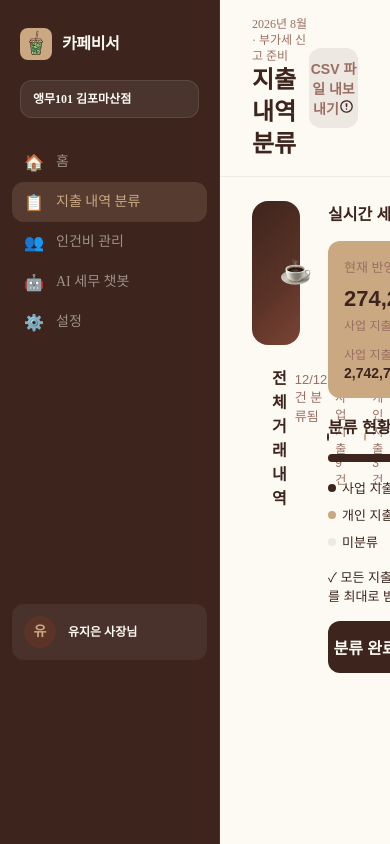
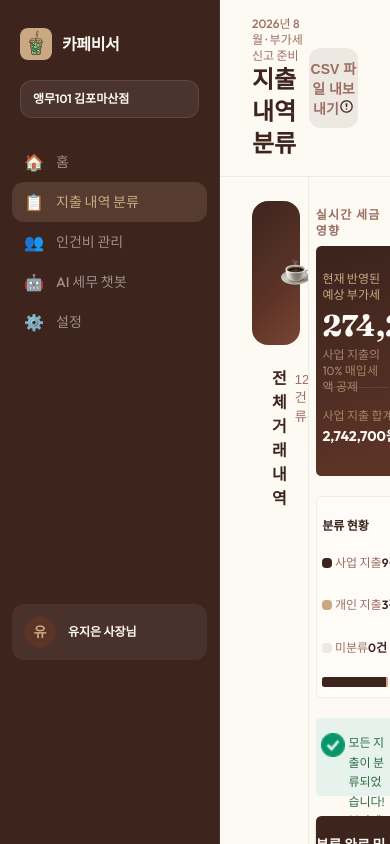
Before and after one commit to 2023110553/caffeine, a React (Vite) app: page /app/transactions/review in a window 390 px wide. Built offline with nearby package versions, Linux system fonts and the light colour scheme; no server answers; a web font is replaced by a local one.

Commit message:
사이드바 css 반응형, 로직 수정, 코드순서 변경, 폰트 적용

```diff
--- a/index.html
+++ b/index.html
@@ -1,15 +1,26 @@
 <!doctype html>
 <html lang="en">
+
 <head>
   <meta charset="UTF-8" />
   <link rel="icon" type="image/svg+xml" href="/favicon.svg" />
-    <link rel="stylesheet" as="style" crossorigin href="https://cdn.jsdelivr.net/gh/orioncactus/pretendard/dist/web/static/pretendard.css" />
+  <link rel="stylesheet" as="style" crossorigin
+    href="https://cdn.jsdelivr.net/gh/orioncactus/pretendard/dist/web/static/pretendard.css" />
   <link rel="stylesheet" href="https://fonts.googleapis.com/css2?family=JetBrains+Mono:wght@400;500&display=swap" />
   <meta name="viewport" content="width=device-width, initial-scale=1.0" />
   <title>frontend</title>
+
+  <link rel="preconnect" href="https://fonts.googleapis.com" />
+  <link rel="preconnect" href="https://fonts.gstatic.com" crossorigin />
+
+  <link
+    href="https://fonts.googleapis.com/css2?family=Fraunces:wght@400;600;700&family=Outfit:wght@400;500;600;700&display=swap"
+    rel="stylesheet" />
 </head>
+
 <body>
   <div id="root"></div>
   <script type="module" src="/src/main.jsx"></script>
 </body>
+
 </html>
--- a/src/app/transactions/components/TaxImpactPanel.jsx
+++ b/src/app/transactions/components/TaxImpactPanel.jsx
@@ -1,13 +1,18 @@
 import styled from "styled-components";
 import Button from "../../../components/Button";
-
+import CheckIcon from "../../../assets/checkIcon.png";
 const BAR_COLOR = {
   business: "bg_brown",
   personal: "bg_beige",
   unclassified: "bg_gray",
 };
 
+
 function TaxImpactPanel({ summary, estimatedVat }) {
+
+  // 중복 계산 줄이기
+  const isCompleted = summary.unclassified.count === 0;
+
   const totalAmount =
     summary.business.total + summary.personal.total + summary.unclassified.total;
 
@@ -15,178 +20,513 @@ function TaxImpactPanel({ summary, estimatedVat }) {
     <Wrapper>
       <PanelTitle>실시간 세금 영향</PanelTitle>
 
-      <VatBox>
+      <VatBox $completed={isCompleted}>
         <Label>현재 반영된 예상 부가세</Label>
         <VatAmount>{estimatedVat.toLocaleString()}원</VatAmount>
         <SubLabel>사업 지출의 10% 매입세액 공제</SubLabel>
-
+        {/*로직 추가 미분류에따른*/}
+        {isCompleted && (
           <StatGrid>
             <div>
               <StatLabel>사업 지출 합계</StatLabel>
-            <StatValue>{summary.business.total.toLocaleString()}원</StatValue>
+              <StatValue>
+                {summary.business.total.toLocaleString()}원
+              </StatValue>
             </div>
+
             <div>
               <StatLabel>분류 건수</StatLabel>
               <StatValue>{summary.business.count}건</StatValue>
             </div>
           </StatGrid>
+        )}
       </VatBox>
 
       <BreakdownTitle>분류 현황</BreakdownTitle>
 
+      <BreakdownList>
+        <BreakdownRow>
+          <RowLabel>
+            <Dot $color="bg_brown" />
+            사업 지출
+          </RowLabel>
+
+          <RowValue>
+            <Count>{summary.business.count}건</Count>
+            <Amount>{summary.business.total.toLocaleString()}원</Amount>
+          </RowValue>
+        </BreakdownRow>
+
+        <BreakdownRow>
+          <RowLabel>
+            <Dot $color="bg_beige" />
+            개인 지출
+          </RowLabel>
+
+          <RowValue>
+            <Count>{summary.personal.count}건</Count>
+            <Amount>{summary.personal.total.toLocaleString()}원</Amount>
+          </RowValue>
+        </BreakdownRow>
+
+        <BreakdownRow>
+          <RowLabel>
+            <Dot $color="bg_gray" />
+            미분류
+          </RowLabel>
+
+          <RowValue>
+            <Count>{summary.unclassified.count}건</Count>
+            <Amount>{summary.unclassified.total.toLocaleString()}원</Amount>
+          </RowValue>
+        </BreakdownRow>
+      </BreakdownList>
       <SegmentBar>
         {["business", "personal", "unclassified"].map((key) => {
-          const ratio = totalAmount === 0 ? 0 : (summary[key].total / totalAmount) * 100;
+          const ratio =
+            totalAmount === 0
+              ? 0
+              : (summary[key].total / totalAmount) * 100;
+
           if (ratio === 0) return null;
-          return <Segment key={key} $color={BAR_COLOR[key]} style={{ width: `${ratio}%` }} />;
+
+          return (
+            <Segment
+              key={key}
+              $color={BAR_COLOR[key]}
+              style={{ width: `${ratio}%` }}
+            />
+          );
         })}
       </SegmentBar>
 
-      <BreakdownList>
-        <BreakdownRow>
-          <RowLabel><Dot $color="bg_brown" />사업 지출</RowLabel>
-          <RowValue>{summary.business.count}건 {summary.business.total.toLocaleString()}원</RowValue>
-        </BreakdownRow>
-        <BreakdownRow>
-          <RowLabel><Dot $color="bg_beige" />개인 지출</RowLabel>
-          <RowValue>{summary.personal.count}건 {summary.personal.total.toLocaleString()}원</RowValue>
-        </BreakdownRow>
-        <BreakdownRow>
-          <RowLabel><Dot $color="bg_gray" />미분류</RowLabel>
-          <RowValue>{summary.unclassified.count}건 {summary.unclassified.total.toLocaleString()}원</RowValue>
-        </BreakdownRow>
-      </BreakdownList>
+      {/*로직 수정*/}
+      <Notice $completed={isCompleted}>
+        <Icon>
+          {isCompleted ? <img src={CheckIcon} alt="" /> : "💡"}
+        </Icon>
 
-      {summary.unclassified.count === 0 && (
-        <Notice>✓ 모든 지출이 분류되었습니다! 부가세 공제를 최대로 받을 수 있어요.</Notice>
+        <span>
+          {isCompleted ? (
+            <>모든 지출이 분류되었습니다! 부가세 공제를 최대로 받을 수 있어요.</>
+          ) : (
+            <>
+              아직 <strong>{summary.unclassified.count}건</strong>이 미분류입니다.
+              <br />
+              모두 분류하면 공제 혜택을 최대로 받을 수 있어요.
+            </>
           )}
+        </span>
+      </Notice>
 
       <Button variant="button_large_brown" size="large">
-        분류 완료 및 부가세 예측 반영하기
+        {isCompleted
+          ? "분류 완료 및 부가세 예측 반영하기"
+          : "분류 완료 및 부가세 예측하기"}
       </Button>
-      <SavingText>절감 예상: {estimatedVat.toLocaleString()}원</SavingText>
+      {/*절감예상 표시유무 */}
+      {isCompleted && (
+        <SavingText>
+          절감 예상: <strong>{estimatedVat.toLocaleString()}원</strong>
+        </SavingText>
+      )}
     </Wrapper>
   );
 }
 
 const Wrapper = styled.aside`
-  width: 280px; /* TODO: design token화 */
-  flex-shrink: 0;
+  box-sizing: border-box;
+  width: 24.005vw;
   height: 100%;
-  overflow-y: auto; /* 안전장치: 내용 넘칠 경우에만 자체 스크롤 */
+  flex: 0 0 24.005vw;
+
   display: flex;
   flex-direction: column;
-  gap: 16px; /* TODO: design token화 */
-  padding: 24px 20px; /* TODO: design token화 */
+
+  padding: 3.529vh 1.783vw 3.529vh 1.715vw;
+
+  overflow-y: hidden;
+
+  background-color: #fdf9f3;
+  border-left: 0.069vw solid rgba(61, 37, 30, 0.08);
+
+  font-family: "Outfit", sans-serif;
+
+  > button {
+    box-sizing: border-box;
+    width: 100%;
+    height: 7.059vh;
+    min-height: 7.059vh;
+
+    margin-top: 2.353vh;
+    padding: 2.059vh 0;
+
+    color: #fdf9f3;
+    background-color: #3d251e;
+
+    border: none;
+    border-radius: 1.372vw;
+
+    box-shadow:
+      0 0.588vh 0.686vw
+      rgba(61, 37, 30, 0.25);
+
+    font-family: "Outfit", sans-serif;
+    font-size: 0.875rem;
+    font-weight: 700;
+    line-height: 1.225rem;
+
+    text-align: center;
+    white-space: nowrap;
+  }
 `;
 
 const PanelTitle = styled.p`
-  color: ${({ theme }) => theme.colors.txt_brown};
-  font-weight: 700;
+
+  box-sizing: border-box;
+  width: 100%;
+  height: 4.706vh;
+
+  margin: 0;
+  padding-bottom: 2.353vh;
+
+  color: #9b6e62;
+
+  font-family: "Outfit", sans-serif;
+  font-size: 0.75rem;
+  font-weight: 600;
+  line-height: 1rem;
+  letter-spacing: 0.075rem;
 `;
 
 const VatBox = styled.div`
+
+  box-sizing: border-box;
+  width: 100%;
+  height: ${({ $completed }) =>
+    $completed ? "27.175vh" : "16.765vh"};
+  min-height: ${({ $completed }) =>
+    $completed ? "27.175vh" : "16.765vh"};
+
   display: flex;
   flex-direction: column;
-  gap: 4px; /* TODO: design token화 */
-  background-color: ${({ theme }) => theme.colors.bg_beige};
-  border-radius: ${({ theme }) => theme.radius.medium_large};
-  padding: 16px; /* TODO: design token화 */
+
+  margin-bottom: 2.353vh;
+  padding: 2.941vh 1.715vw;
+
+  border-radius: 1.372vw;
+
+  background: ${({ $completed }) =>
+    $completed
+      ? `linear-gradient(
+          164deg,
+          #3d251e 8.5%,
+          #5c3327 91.5%
+        )`
+      : `linear-gradient(
+          170deg,
+          #3d251e 8.5%,
+          #5c3327 91.5%
+        )`};
 `;
 
 const Label = styled.p`
-  color: ${({ theme }) => theme.colors.txt_beige};
-  font-size: 13px; /* TODO: design token화 */
+  margin: 0;
+
+  color: #c9a882;
+
+  font-family: "Outfit", sans-serif;
+  font-size: 0.75rem;
+  font-weight: 500;
+  line-height: 1rem;
 `;
 
 const VatAmount = styled.p`
-  color: ${({ theme }) => theme.colors.txt_brown};
-  font-size: 22px; /* TODO: design token화 */
+  height: 5.882vh;
+
+  margin: 0;
+  padding-top: 0.588vh;
+
+  color: #fdf9f3;
+
+  font-family: "Fraunces", serif;
+  font-size: 1.875rem;
   font-weight: 700;
+  line-height: 2.25rem;
+
+  white-space: nowrap;
 `;
 
 const SubLabel = styled.p`
-  color: ${({ theme }) => theme.colors.txt_beige};
-  font-size: 12px; /* TODO: design token화 */
+  height: 2.647vh;
+
+  margin: 0;
+  padding-top: 0.294vh;
+
+  color: rgba(201, 168, 130, 0.7);
+
+  font-family: "Outfit", sans-serif;
+  font-size: 0.75rem;
+  font-weight: 400;
+  line-height: 1rem;
 `;
 
 const StatGrid = styled.div`
-  display: flex;
-  justify-content: space-between;
-  margin-top: 8px; /* TODO: design token화 */
+  box-sizing: border-box;
+  width: 100%;
+
+  display: grid;
+  grid-template-columns: 1fr 1fr;
+  column-gap: 1.029vw;
+
+  margin-top: 2.353vh;
+  padding-top: 2.353vh;
+
+  border-top: 0.069vw solid rgba(255, 255, 255, 0.1);
 `;
 
 const StatLabel = styled.p`
-  color: ${({ theme }) => theme.colors.txt_beige};
-  font-size: 12px; /* TODO: design token화 */
+  margin: 0;
+
+  color: rgba(201, 168, 130, 0.7);
+
+  font-family: "Outfit", sans-serif;
+  font-size: 0.75rem;
+  font-weight: 400;
+  line-height: 1rem;
+
+  white-space: nowrap;
 `;
 
 const StatValue = styled.p`
-  color: ${({ theme }) => theme.colors.txt_brown};
-  font-weight: 600;
-  font-size: 14px; /* TODO: design token화 */
+  height: 3.235vh;
+
+  margin: 0;
+  padding-top: 0.294vh;
+
+  color: #fdf9f3;
+
+  font-family: "Outfit", sans-serif;
+  font-size: 0.875rem;
+  font-weight: 700;
+  line-height: 1.25rem;
+
+  white-space: nowrap;
 `;
 
 const BreakdownTitle = styled.p`
-  color: ${({ theme }) => theme.colors.txt_brown};
+
+  box-sizing: border-box;
+  width: 100%;
+  height: 4.824vh;
+
+  margin: 0;
+  padding: 2.471vh 1.441vw 0;
+
+  color: #3d251e;
+  background-color: #fffcf8;
+
+  border-top: 0.069vw solid rgba(61, 37, 30, 0.07);
+  border-right: 0.069vw solid rgba(61, 37, 30, 0.07);
+  border-left: 0.069vw solid rgba(61, 37, 30, 0.07);
+
+  border-radius: 1.372vw 1.372vw 0 0;
+
+  font-family: "Outfit", sans-serif;
+  font-size: 0.75rem;
   font-weight: 600;
-`;
-
-const SegmentBar = styled.div`
-  display: flex;
-  width: 100%;
-  height: 8px; /* TODO: design token화 */
-  border-radius: ${({ theme }) => theme.radius.small};
-  overflow: hidden;
-  background-color: ${({ theme }) => theme.colors.bg_gray};
-`;
-
-const Segment = styled.div`
-  height: 100%;
-  background-color: ${({ theme, $color }) => theme.colors[$color]};
+  line-height: 1rem;
 `;
 
 const BreakdownList = styled.div`
+
+  box-sizing: border-box;
+  width: 100%;
+  height: 15.294vh;
+
   display: flex;
   flex-direction: column;
-  gap: 8px; /* TODO: design token화 */
+  gap: 1.471vh;
+
+  padding: 1.765vh 1.441vw 0;
+
+  background-color: #fffcf8;
+
+  border-right: 0.069vw solid rgba(61, 37, 30, 0.07);
+  border-left: 0.069vw solid rgba(61, 37, 30, 0.07);
 `;
 
 const BreakdownRow = styled.div`
+  box-sizing: border-box;
+  width: 100%;
+  height: 3.529vh;
+  min-height: 3.529vh;
+
   display: flex;
+  align-items: center;
   justify-content: space-between;
-  font-size: 13px; /* TODO: design token화 */
-  color: ${({ theme }) => theme.colors.txt_brown};
+
+  font-family: "Outfit", sans-serif;
+  font-size: 0.75rem;
+  line-height: 1rem;
 `;
 
 const RowLabel = styled.span`
   display: flex;
   align-items: center;
-  gap: 6px; /* TODO: design token화 */
+  gap: 0.686vw;
+
+  color: #9b6e62;
+  font-weight: 400;
+
+  white-space: nowrap;
 `;
 
 const RowValue = styled.span`
-  color: ${({ theme }) => theme.colors.txt_beige};
+  display: flex;
+  align-items: center;
+  gap: 0.5rem;
+
+  font-family: "Outfit", sans-serif;
+  font-size: 0.75rem;
+  line-height: 1rem;
+
+  white-space: nowrap;
+`;
+
+const Count = styled.span`
+  color: #3d251e;
+  font-weight: 600;
+`;
+
+const Amount = styled.span`
+  color: #9b6e62;
+  font-weight: 400;
 `;
 
 const Dot = styled.span`
-  width: 8px; /* TODO: design token화 */
-  height: 8px;
-  border-radius: 50%;
-  background-color: ${({ theme, $color }) => theme.colors[$color]};
+  width: 0.625rem;
+  height: 0.625rem;
+  flex-shrink: 0;
+
+  border-radius: 0.25rem;
+
+  background-color: ${({ theme, $color }) =>
+    theme.colors[$color]};
 `;
 
-const Notice = styled.p`
-  color: ${({ theme }) => theme.colors.txt_brown};
-  font-size: 13px; /* TODO: design token화 */
+const SegmentBar = styled.div`
+  box-sizing: border-box;
+  width: 100%;
+  height: 5.412vh;
+
+  display: flex;
+  align-items: flex-start;
+
+  margin-bottom: 2.353vh;
+  padding: 1.765vh 1.441vw 2.353vh;
+
+  overflow: hidden;
+
+  background-color: #fffcf8;
+
+  border-right: 0.069vw solid rgba(61, 37, 30, 0.07);
+  border-bottom: 0.069vw solid rgba(61, 37, 30, 0.07);
+  border-left: 0.069vw solid rgba(61, 37, 30, 0.07);
+
+  border-radius: 0 0 1.372vw 1.372vw;
+
+  background-image: linear-gradient(#ede8e2, #ede8e2);
+  background-repeat: no-repeat;
+  background-position: center 1.765vh;
+  background-size: calc(100% - 2.882vw) 1.176vh;
+`;
+
+const Segment = styled.div`
+
+  height: 1.176vh;
+  flex-shrink: 0;
+
+  background-color: ${({ theme, $color }) =>
+    theme.colors[$color]};
+
+  &:first-child {
+    border-radius: 0.686vw 0 0 0.686vw;
+  }
+
+  &:last-child {
+    border-radius: 0 0.686vw 0.686vw 0;
+  }
+
+  &:only-child {
+    border-radius: 0.686vw;
+  }
+`;
+
+const Notice = styled.div`
+  box-sizing: border-box;
+  width: 100%;
+
+  height: ${({ $completed }) =>
+    $completed ? "9.265vh" : "12.132vh"};
+
+  display: flex;
+  align-items: flex-start;
+  gap: 0.858vw;
+
+  padding: 1.765vh 1.372vw;
+  margin: 0;
+
+  color: ${({ $completed }) =>
+    $completed ? "#2e6b47" : "#5c3327"};
+
+  background-color: ${({ $completed }) =>
+    $completed ? "#e8f2ec" : "#f2ebe4"};
+
+  border-radius: 1.029vw;
+
+  font-size: 0.75rem;
+  line-height: 1.21875rem;
+
+  strong {
+    font-weight: 700;
+  }
+`;
+
+const Icon = styled.div`
+  width: 1.5rem;
+  height: 1.5rem;
+  flex-shrink: 0;
+
+  img {
+    display: block;
+    width: 100%;
+    height: 100%;
+  }
 `;
 
 const SavingText = styled.p`
+  box-sizing: border-box;
+  width: 100%;
+  height: 3.527vh;
+
+  margin: 0;
+  padding-top: 1.176vh;
+
+  color: #9b6e62;
+
   text-align: center;
-  color: ${({ theme }) => theme.colors.txt_brown};
-  font-size: 13px; /* TODO: design token화 */
+
+  font-family: "Outfit", sans-serif;
+  font-size: 0.75rem;
+  font-weight: 400;
+  line-height: 1rem;
+
+  strong {
+    color: #5c3327;
+    font-weight: 600;
+  }
 `;
 
 
-
 export default TaxImpactPanel;
```
Also changed, not shown: src/assets/checkIcon.png (added). Lines whose indentation alone changed are shown as unchanged.
